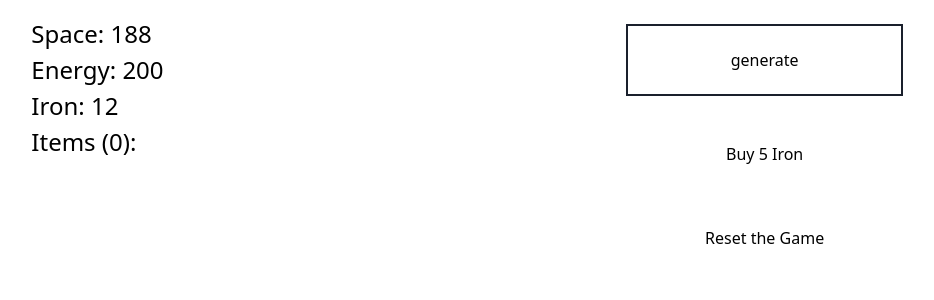
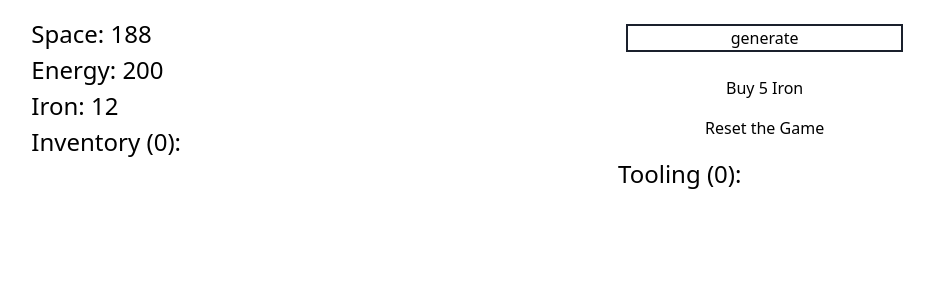
Before and after one commit to benhohner/item-generator, a React (Create React App) app: page / in a window 1280 px wide. Shown: the top 300 px of the page, without its empty margins (22-956 px from the left). Built offline with nearby package versions, Linux system fonts and the light colour scheme.

Commit message:
add globals and equipping

```diff
--- a/src/App.js
+++ b/src/App.js
@@ -23,61 +23,55 @@ extend("$increment", (value, original) => original + value);
 
 // need to purchase/find raw materials
 
-function init(initialCount) {
-    return { count: initialCount };
-}
-function reducer(state, action) {
-    switch (action.type) {
-        case "increment":
-            return { count: state.count + 1 };
-        case "decrement":
-            return { count: state.count - 1 };
-        case "reset":
-            return init(action.payload);
-        default:
-            throw new Error();
-    }
-}
+const GLOBAL = {
+    WAREHOUSE: {
+        SPACE: {
+            MAX: 200,
+            MIN: 0,
+        },
+    },
+    PLAYER: {
+        TOOLING: {
+            CAPACITY: {
+                MAX: 5,
+                MIN: 0,
+            },
+        },
+    },
+    START: {
+        WAREHOUSE: {
+            ENERGY: 200,
+            IRON: 12,
+            get SPACE() {
+                delete this.SPACE;
+                this.SPACE = this.ENERGY - this.IRON;
+                return this.SPACE;
+            },
+        },
+    },
+};
 
-function Counter({ initialCount }) {
-    const [state, dispatch] = useReducer(reducer, initialCount, init);
-    return (
-        <>
-            Count: {state.count}
-            <button
-                type="button"
-                onClick={() =>
-                    dispatch({ type: "reset", payload: initialCount })
-                }
-            >
-                {" "}
-                Reset
-            </button>
-            <button
-                type="button"
-                onClick={() => dispatch({ type: "decrement" })}
-            >
-                -
-            </button>
-            <button
-                type="button"
-                onClick={() => dispatch({ type: "increment" })}
-            >
-                +
-            </button>
-        </>
-    );
-}
+const MATERIALS_VALUE = () => Math.floor(Math.random() * 12 + 1);
 
 function initGameState() {
     return {
+        actions: {
+            tooling: [{ action: "unequip", size: "primary", text: "⚔" }],
+            materials: [
+                { action: "sell", size: "primary", text: "Sell" },
+                { action: "equip", size: "secondary", text: "⚔" },
+            ],
+        },
+        player: {
             playerName: "user",
+            tooling: [],
+        },
         messages: [],
         warehouse: {
-            space: 188,
+            space: GLOBAL.START.WAREHOUSE.SPACE,
             materials: {
-                iron: 12,
-                energy: 200,
+                iron: GLOBAL.START.WAREHOUSE.IRON,
+                energy: GLOBAL.START.WAREHOUSE.ENERGY,
                 crafted: [],
             },
         },
@@ -124,9 +118,7 @@ function gameReducer(state, action) {
                                       {
                                           id: nanoid(),
                                           name: `Sword ${nanoid(4)}`,
-                                          value: Math.floor(
-                                              Math.random() * 12 + 1
-                                          ),
+                                          value: MATERIALS_VALUE(),
                                       },
                                   ],
                               },
@@ -213,6 +205,89 @@ function gameReducer(state, action) {
                 },
             });
         }
+        case "equip": {
+            const [foundItem] = state.warehouse.materials.crafted.filter(
+                (item) => item.id === action.payload.id
+            );
+
+            if (
+                foundItem &&
+                state.player.tooling.length < GLOBAL.PLAYER.TOOLING.CAPACITY.MAX
+            ) {
+                return update(state, {
+                    messages: {
+                        $unshift: [
+                            buildMessageObject("success", `Equipped item`),
+                        ],
+                    },
+                    player: {
+                        tooling: { $push: [foundItem] },
+                    },
+                    warehouse: {
+                        space: { $increment: 1 },
+                        materials: {
+                            crafted: {
+                                $apply: (items) =>
+                                    items.filter(
+                                        (item) => item.id !== foundItem.id
+                                    ),
+                            },
+                        },
+                    },
+                });
+            }
+            return update(state, {
+                messages: {
+                    $unshift: [
+                        buildMessageObject(
+                            "error",
+                            `Too many items equipped or item not found`
+                        ),
+                    ],
+                },
+            });
+        }
+        case "unequip": {
+            const [foundItem] = state.player.tooling.filter(
+                (item) => item.id === action.payload.id
+            );
+
+            if (foundItem && state.warehouse.space > 0) {
+                return update(state, {
+                    messages: {
+                        $unshift: [
+                            buildMessageObject("success", `Unequipped item`),
+                        ],
+                    },
+                    player: {
+                        tooling: {
+                            $apply: (items) =>
+                                items.filter(
+                                    (item) => item.id !== foundItem.id
+                                ),
+                        },
+                    },
+                    warehouse: {
+                        space: { $increment: -1 },
+                        materials: {
+                            crafted: {
+                                $push: [foundItem],
+                            },
+                        },
+                    },
+                });
+            }
+            return update(state, {
+                messages: {
+                    $unshift: [
+                        buildMessageObject(
+                            "error",
+                            `Too many items equipped or item not found`
+                        ),
+                    ],
+                },
+            });
+        }
         case "cueMessage":
             return update(state, {
                 messages: {
@@ -261,30 +336,48 @@ function App() {
         // };
     }, [state.messages]);
 
-    const renderItems = () => (
-        <ul className="grid grid-cols-3 gap-4">
-            {state.warehouse.materials.crafted.map((item) => (
+    const renderItems = (items, itemActions) => (
+        <ul className="grid grid-flow-row-dense grid-cols-3 gap-4">
+            {items.map((item) => (
                 <li key={item.id} className="text-lg shadow p-2">
                     <div className="flex flex-row justify-between">
                         <div className="text-medium">{item.name}</div>
                         <div className="font-bold">${item.value}</div>
                     </div>
+                    <div className="flex flex-row">
+                        {itemActions.map((action) => {
+                            const buttonStyles = classd`
+                            border-2 hover:border-gray-500 bg-transparent py-1 px-2 rounded-md
+                            ${[
+                                action.size === "primary" &&
+                                    "w-auto flex-grow border-purple-500 text-purple-700 hover:text-gray-700",
+                                action.size === "secondary" &&
+                                    "w-1/4 flex-shrink border-gray-500 text-gray-700 hover:text-gray-500",
+                            ]}`;
+
+                            return (
                                 <button
                                     type="button"
-                        className="border-2 border-purple-500 hover:border-gray-500 bg-transparent text-purple-700 hover:text-gray-700 py-1 w-full font-semibold rounded-md"
+                                    className={buttonStyles}
                                     onClick={() =>
-                            dispatch({ type: "sell", payload: { id: item.id } })
+                                        dispatch({
+                                            type: action.action,
+                                            payload: { id: item.id },
+                                        })
                                     }
                                 >
-                        Sell
+                                    {action.text}
                                 </button>
+                            );
+                        })}
+                    </div>
                 </li>
             ))}
         </ul>
     );
 
-    const handleMessage = (type, message) => {
-        dispatch({ type: "cueMessage", payload: { type, message } });
+    const handleMessage = (type, text) => {
+        dispatch({ type: "cueMessage", payload: { type, text } });
     };
     useEffect(() => {
         handleMessage("success", "Welcome to the game!");
@@ -293,7 +386,7 @@ function App() {
     const displayMessages = () => (
         <ul>
             {state.messages.map((message) => (
-                <li key={message.id} className="flex justify-around my-2">
+                <li key={message.id} className="flex justify-around mr-2 my-2">
                     <span className="relative inline-flex rounded-md shadow-sm">
                         <div className="inline-flex items-center px-4 py-2 border border-gray-400 text-base leading-6 font-medium rounded-md text-gray-800 bg-white">
                             {message.text}
@@ -327,11 +420,14 @@ function App() {
                     Iron: {state.warehouse.materials.iron}
                 </div>
                 <div className="text-2xl">
-                    Items ({state.warehouse.materials.crafted.length}):{" "}
-                    {renderItems()}
+                    Inventory ({state.warehouse.materials.crafted.length}):{" "}
+                    {renderItems(
+                        state.warehouse.materials.crafted,
+                        state.actions.materials
+                    )}
                 </div>
             </div>
-            <div className="controls grid gap-4 h-64">
+            <div className="controls grid gap-4 h-full">
                 <button
                     className="border-gray-900 border-2 m-2"
                     type="button"
@@ -351,9 +447,13 @@ function App() {
                 >
                     Reset the Game
                 </button>
+                <div className="text-2xl">
+                    Tooling ({state.player.tooling.length}):{" "}
+                    {renderItems(state.player.tooling, state.actions.tooling)}
+                </div>
             </div>
             <div
-                className="messages overflow-y-scroll"
+                className="messages overflow-y-scroll overflow-x-visible"
                 style={{ scrollbarWidth: "none", maxHeight: "94vh" }}
             >
                 {displayMessages()}
```
Lines whose indentation alone changed are shown as unchanged.
